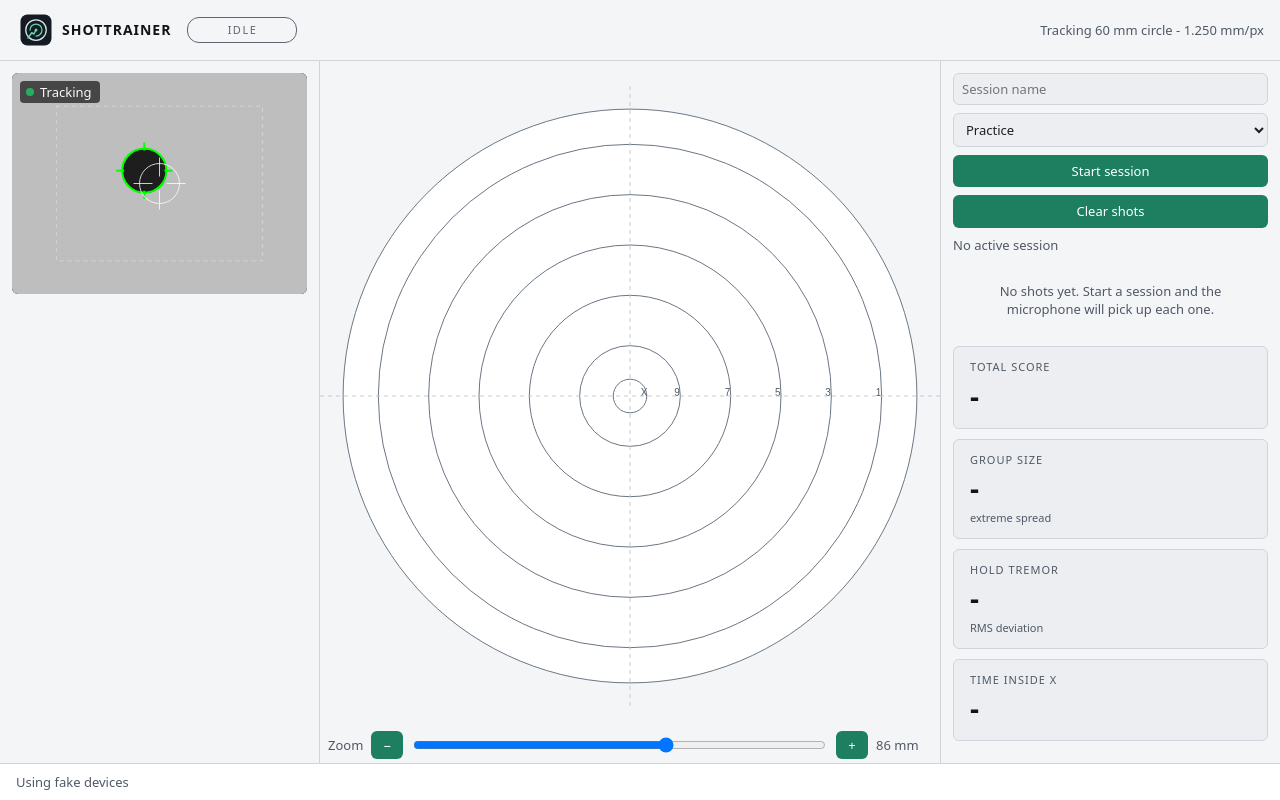
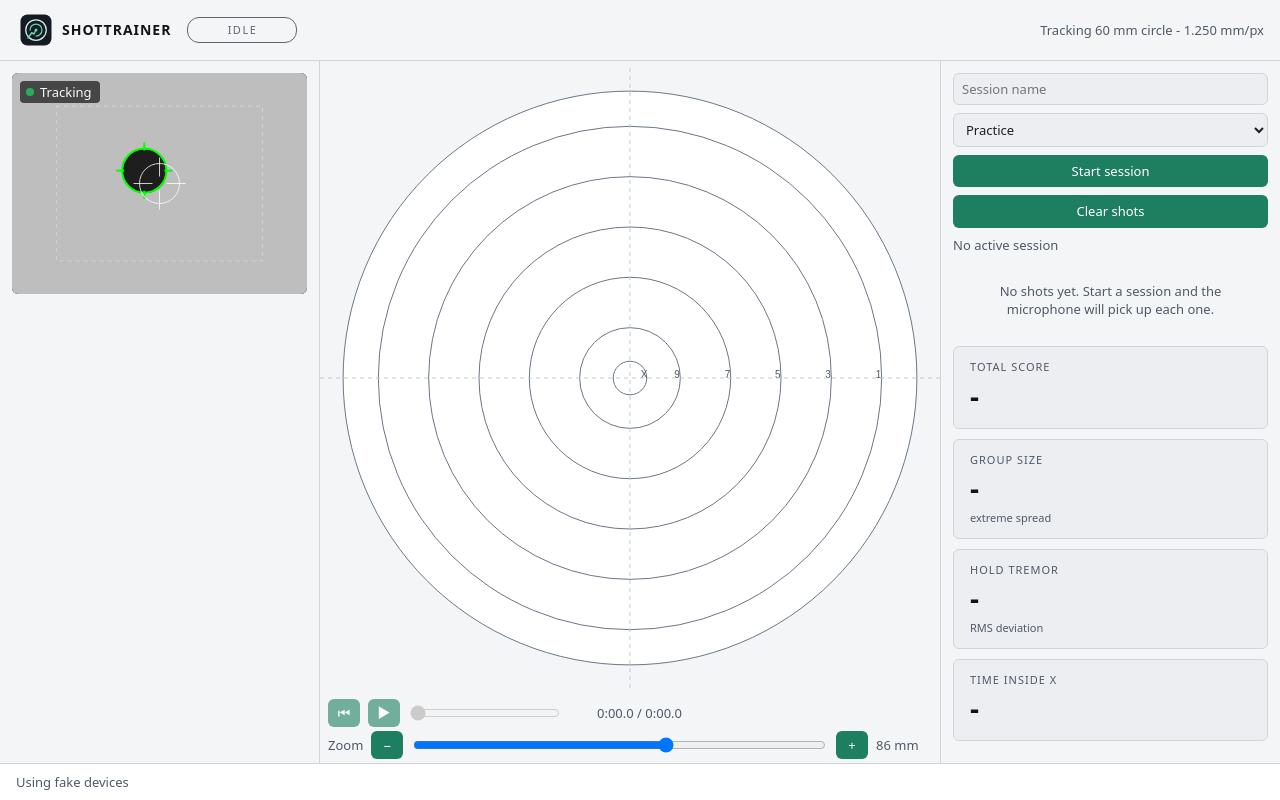
Before and after one commit to dsgnr/ShotTrainer, a Svelte app in the folder frontend/: page / in a window 1280 px wide. Built offline with nearby package versions, Linux system fonts and the light colour scheme.

Commit message:
feat: add the replay transport and scrubber

```diff
--- a/frontend/src/App.svelte
+++ b/frontend/src/App.svelte
@@ -4,6 +4,7 @@
   import CameraView from "./components/CameraView.svelte";
   import LiveRegion from "./components/LiveRegion.svelte";
   import HeroStats from "./components/HeroStats.svelte";
+  import ReplayControls from "./components/ReplayControls.svelte";
   import SessionControls from "./components/SessionControls.svelte";
   import ShotList from "./components/ShotList.svelte";
   import StatusLine from "./components/StatusLine.svelte";
@@ -51,6 +52,34 @@
       })),
     );
     targetModel.setSelectedShot(app.shots.selected);
+  });
+
+  // Reflect a loaded replay in the target: the saved trace, its phase
+  // boundaries, the playhead and the hold zone. Clearing it returns the
+  // model to the live view.
+  $effect(() => {
+    const loaded = app.replay.loaded;
+    if (loaded === null) {
+      targetModel.setIsolateSelectedShot(false);
+      return;
+    }
+    const points = loaded.points.filter(
+      (point): point is [number, number] => point[0] !== null && point[1] !== null,
+    );
+    targetModel.setIsolateSelectedShot(true);
+    targetModel.setTrace(points);
+    targetModel.setTraceSegments(loaded.releaseIndex, loaded.splitIndex);
+    const zone = loaded.holdZone;
+    const centre = zone === null ? null : zone.centreMm;
+    const finiteCentre =
+      centre !== null && centre[0] !== null && centre[1] !== null
+        ? ([centre[0], centre[1]] as [number, number])
+        : null;
+    targetModel.setHoldZone(finiteCentre, zone?.radiusMm ?? 0);
+  });
+
+  $effect(() => {
+    targetModel.setPlayhead(app.replay.playhead);
   });
 
   // Fit the extent to the active face's rings when they arrive.
@@ -113,6 +142,7 @@
   {#snippet target()}
     <div class="target-column">
       <TargetView model={targetModel} {rings} onextent={setExtent} />
+      <ReplayControls replay={app.replay} {send} />
       <ZoomControls {extentMm} onextent={setExtent} />
     </div>
   {/snippet}
--- /dev/null
+++ b/frontend/src/components/ReplayControls.svelte
@@ -0,0 +1,95 @@
+<script lang="ts">
+  import type { CommandSender } from "../lib/app/commands";
+  import { timeLabel } from "../lib/replay/format";
+  import type { ReplayState } from "../lib/stores/replay";
+
+  interface Props {
+    replay: ReplayState;
+    send: CommandSender;
+  }
+
+  let { replay, send }: Props = $props();
+
+  const SLIDER_MAX = 1000;
+
+  const enabled = $derived(replay.loaded?.enabled ?? false);
+  const playing = $derived(replay.playing);
+  const sliderValue = $derived(Math.round(replay.progress * SLIDER_MAX));
+  const label = $derived(timeLabel(replay.progress, replay.loaded?.durationMs ?? null));
+
+  function togglePlay(): void {
+    void send({ type: playing ? "replayPause" : "replayPlay" });
+  }
+
+  function reset(): void {
+    void send({ type: "replayReset" });
+  }
+
+  function onSeek(event: Event): void {
+    const value = Number((event.currentTarget as HTMLInputElement).value);
+    void send({ type: "replaySeek", fraction: value / SLIDER_MAX });
+  }
+</script>
+
+<div class="replay" role="group" aria-label="Replay">
+  <button
+    type="button"
+    class="transport"
+    aria-label="Reset replay"
+    title="Reset to the start of the shot window"
+    disabled={!enabled}
+    onclick={reset}
+  >
+    &#9198;
+  </button>
+  <button
+    type="button"
+    class="transport"
+    aria-label={playing ? "Pause replay" : "Play replay"}
+    title={playing ? "Pause" : "Play"}
+    disabled={!enabled}
+    onclick={togglePlay}
+  >
+    {playing ? "\u23f8" : "\u25b6"}
+  </button>
+  <input
+    type="range"
+    min="0"
+    max={SLIDER_MAX}
+    value={sliderValue}
+    aria-label="Replay scrubber"
+    title="Scrub through the shot window"
+    disabled={!enabled}
+    oninput={onSeek}
+  />
+  <span class="time">{label}</span>
+</div>
+
+<style>
+  .replay {
+    display: flex;
+    align-items: center;
+    gap: 8px;
+    padding: 4px 8px;
+  }
+
+  .transport {
+    width: 32px;
+    height: 28px;
+    padding: 0;
+    font-size: 14px;
+  }
+
+  input {
+    flex: 1;
+    min-width: 48px;
+    max-width: 150px;
+  }
+
+  .time {
+    min-width: 112px;
+    text-align: right;
+    color: var(--text-dim);
+    font-variant-numeric: tabular-nums;
+  }
+</style>
--- /dev/null
+++ b/frontend/src/lib/replay/format.ts
@@ -0,0 +1,17 @@
+/** Render milliseconds as `M:SS.t` with one tenth of a second. */
+export function formatSeconds(milliseconds: number): string {
+  const ms = Math.max(0, milliseconds);
+  const totalTenths = Math.round(ms / 100);
+  const minutes = Math.floor(totalTenths / 600);
+  const rest = totalTenths % 600;
+  const seconds = Math.floor(rest / 10);
+  const tenths = rest % 10;
+  return `${minutes}:${seconds.toString().padStart(2, "0")}.${tenths}`;
+}
+
+/** The transport time label, `offset / duration`. A null window shows zeroes. */
+export function timeLabel(fraction: number, durationMs: number | null): string {
+  const duration = durationMs ?? 0;
+  const offset = Math.round(fraction * duration);
+  return `${formatSeconds(offset)} / ${formatSeconds(duration)}`;
+}
```
Also changed, not shown: 1 other file (tests, documents, lock files or other folders).
